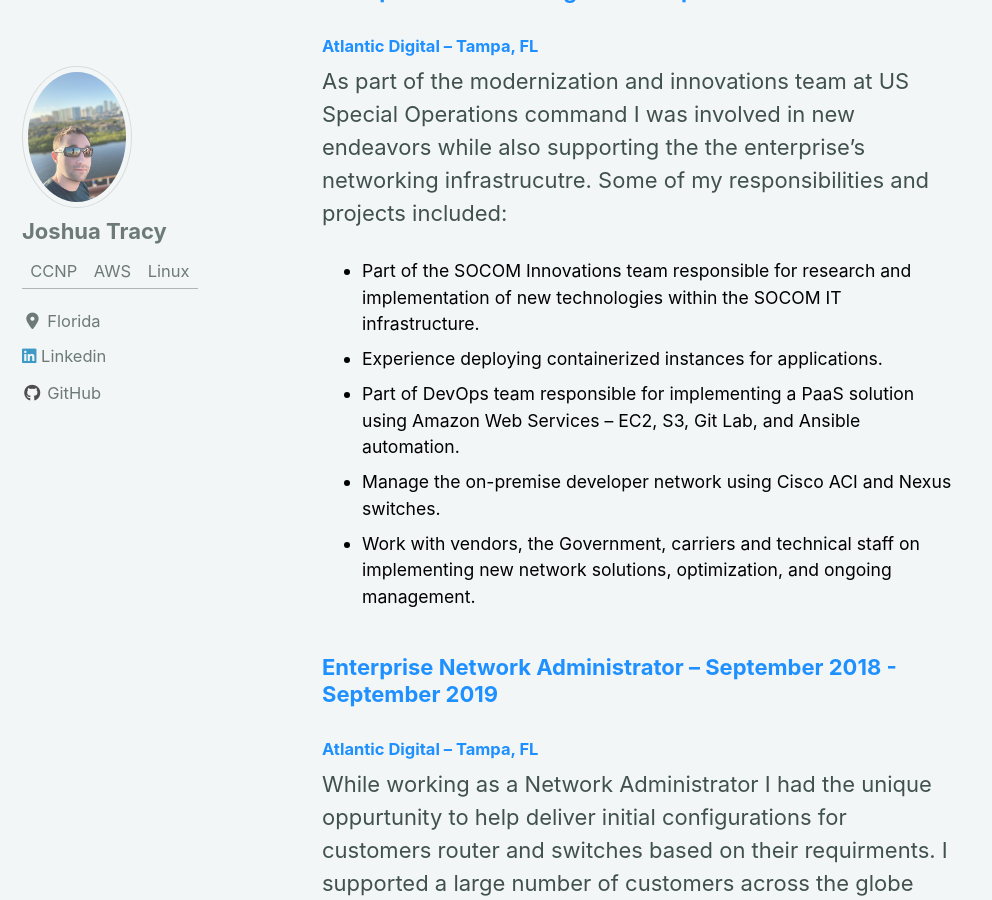
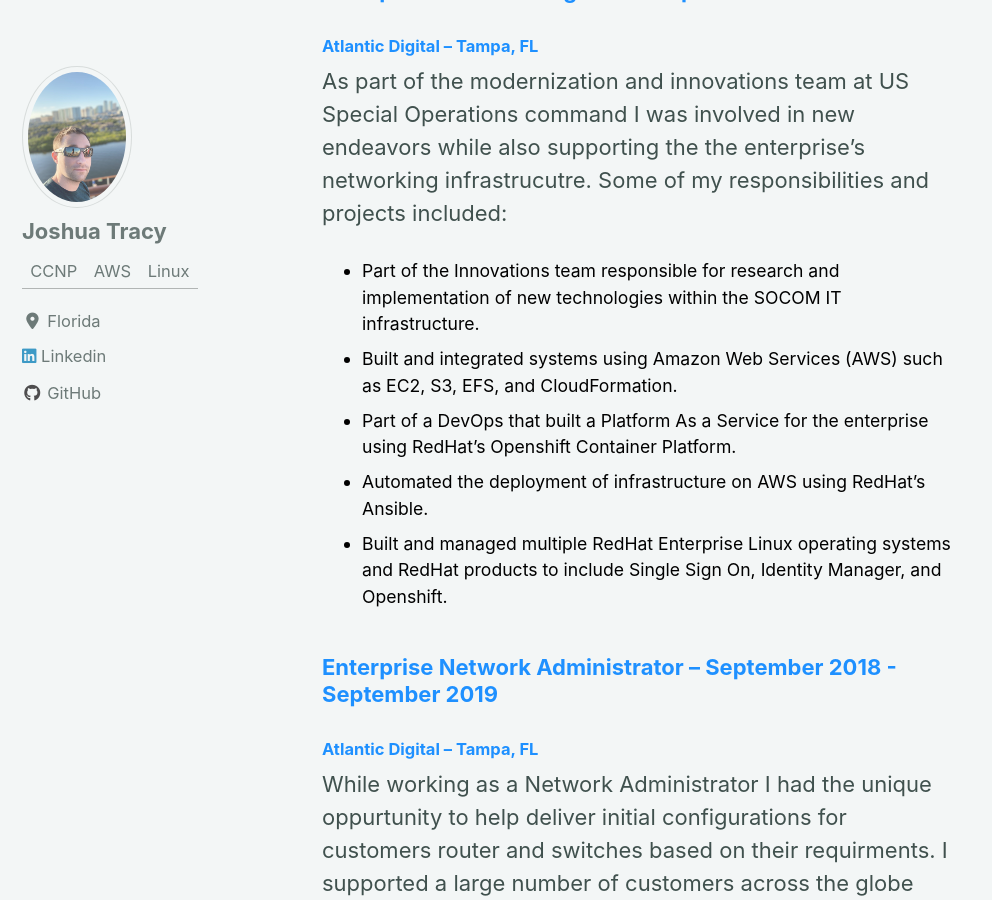
Before and after one commit to Josh-Tracy/Josh-Tracy.github.io, a Jekyll site: the page built from _pages/Experience.md, in a window 1280 px wide and 900 px high, scrolled down 540 px. Shown: the whole window, without its empty margins (0-992 px from the left). Built offline with Jekyll 4.4.1, drawn with Linux system fonts in a browser that asks for light colours; cached includes are drawn as plain includes; nearby versions of some CDN libraries.

Commit message:
Update to experience

```diff
--- a/_pages/Experience.md
+++ b/_pages/Experience.md
@@ -13,11 +13,11 @@ header:
 {: style="color:DodgerBlue;"}
 As part of the modernization and innovations team at US Special Operations command I was involved in new endeavors while also supporting the the enterprise's networking infrastrucutre.
 Some of my responsibilities and projects included:
-*  Part of the SOCOM Innovations team responsible for research and implementation of new technologies within the SOCOM IT infrastructure.
-*  Experience deploying containerized instances for applications.
-*  Part of DevOps team responsible for implementing a PaaS solution using Amazon Web Services – EC2, S3, Git Lab, and Ansible automation.
-*  Manage the on-premise developer network using Cisco ACI and Nexus switches.
-*  Work with vendors, the Government, carriers and technical staff on implementing new network solutions, optimization, and ongoing management.
+* Part of the Innovations team responsible for research and implementation of new technologies within the SOCOM IT infrastructure.
+* Built and integrated systems using Amazon Web Services (AWS) such as EC2, S3, EFS, and CloudFormation.
+* Part of a DevOps that built a Platform As a Service for the enterprise using RedHat’s Openshift Container Platform.
+* Automated the deployment of infrastructure on AWS using RedHat’s Ansible.
+* Built and managed multiple RedHat Enterprise Linux operating systems and RedHat products to include Single Sign On, Identity Manager, and Openshift.
 {: style="color:black; font-size: 80%;"}
 
 ### Enterprise Network Administrator -- September 2018 - September 2019
```
